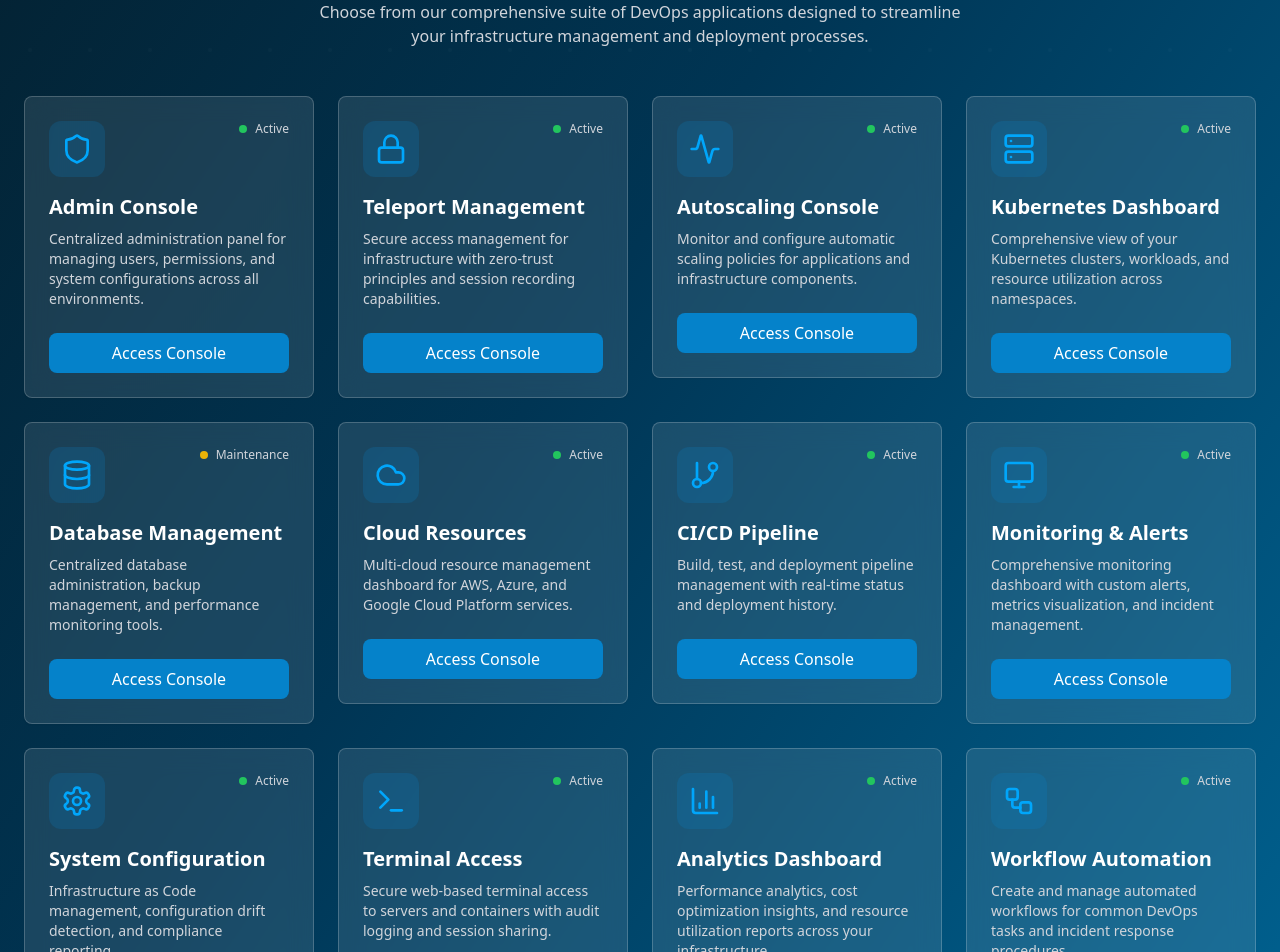
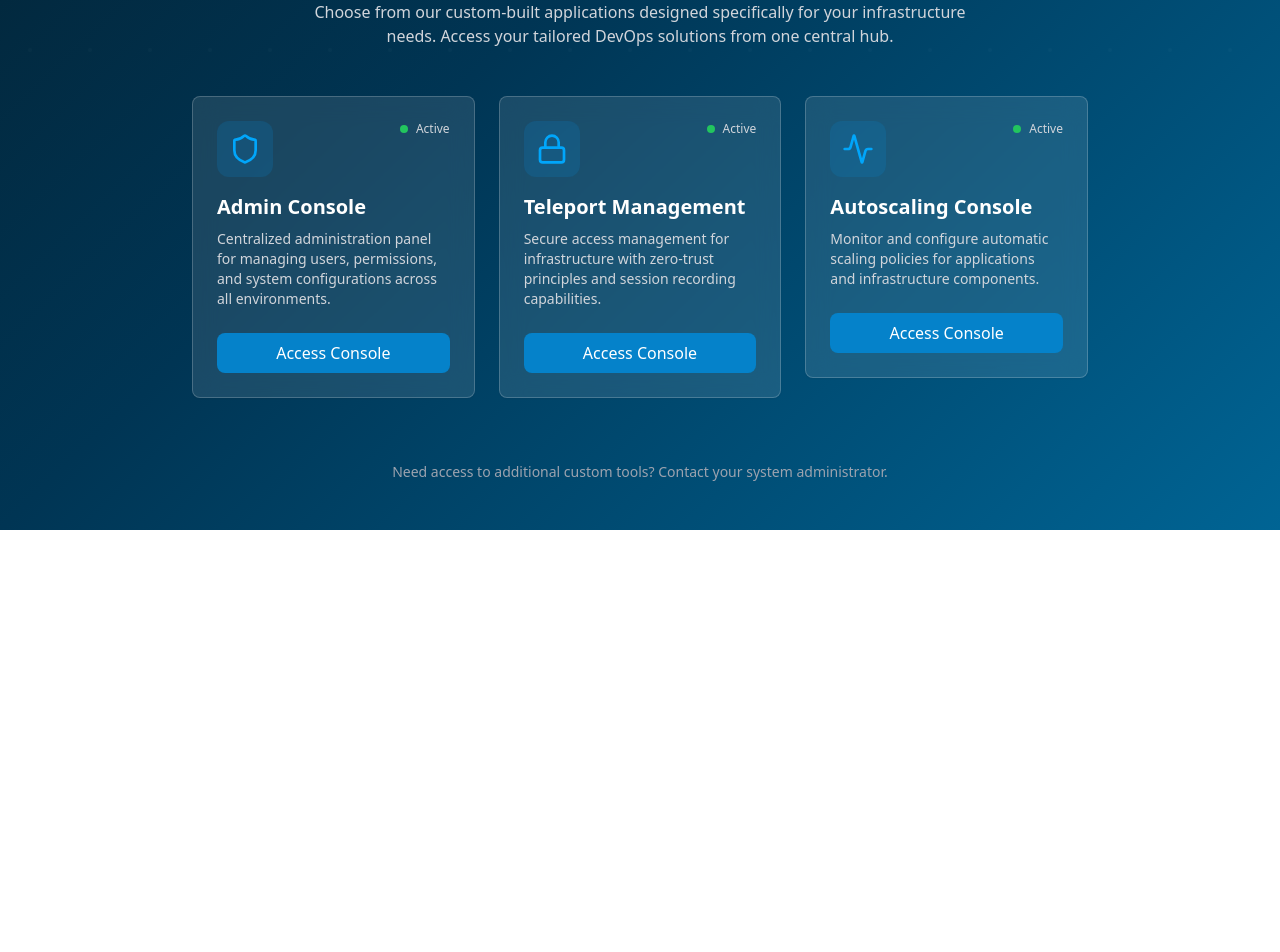
Before and after one commit to ExoPexodus/ops-portal-gateway, a React (Vite) app: page / in a window 1280 px wide. Shown: the part 700-1652 px from the top of the page. After the commit the page ends 1230 px from the top, so only its background shows below. Built offline with nearby package versions, Linux system fonts and the light colour scheme.

Commit message:
Refactor: Update landing page content
Update the landing page content to reflect the use of custom-built tools and remove all but the Admin Console, Teleport Management, and Autoscaling Console from the tools list.

```diff
--- a/src/pages/Index.tsx
+++ b/src/pages/Index.tsx
@@ -3,17 +3,8 @@ import { HeroSection } from "@/components/HeroSection";
 import { DevOpsCard } from "@/components/DevOpsCard";
 import {
   Shield,
-  Server,
   Activity,
-  Database,
-  Cloud,
-  GitBranch,
-  Monitor,
-  Settings,
-  Terminal,
-  Lock,
-  BarChart3,
-  Workflow
+  Lock
 } from "lucide-react";
 
 const devopsApplications = [
@@ -37,69 +28,6 @@ const devopsApplications = [
     icon: Activity,
     href: "/autoscaling",
     status: "active" as const
-  },
-  {
-    title: "Kubernetes Dashboard",
-    description: "Comprehensive view of your Kubernetes clusters, workloads, and resource utilization across namespaces.",
-    icon: Server,
-    href: "/kubernetes",
-    status: "active" as const
-  },
-  {
-    title: "Database Management",
-    description: "Centralized database administration, backup management, and performance monitoring tools.",
-    icon: Database,
-    href: "/database",
-    status: "maintenance" as const
-  },
-  {
-    title: "Cloud Resources",
-    description: "Multi-cloud resource management dashboard for AWS, Azure, and Google Cloud Platform services.",
-    icon: Cloud,
-    href: "/cloud",
-    status: "active" as const
-  },
-  {
-    title: "CI/CD Pipeline",
-    description: "Build, test, and deployment pipeline management with real-time status and deployment history.",
-    icon: GitBranch,
-    href: "/cicd",
-    status: "active" as const
-  },
-  {
-    title: "Monitoring & Alerts",
-    description: "Comprehensive monitoring dashboard with custom alerts, metrics visualization, and incident management.",
-    icon: Monitor,
-    href: "/monitoring",
-    status: "active" as const
-  },
-  {
-    title: "System Configuration",
-    description: "Infrastructure as Code management, configuration drift detection, and compliance reporting.",
-    icon: Settings,
-    href: "/config",
-    status: "active" as const
-  },
-  {
-    title: "Terminal Access",
-    description: "Secure web-based terminal access to servers and containers with audit logging and session sharing.",
-    icon: Terminal,
-    href: "/terminal",
-    status: "active" as const
-  },
-  {
-    title: "Analytics Dashboard",
-    description: "Performance analytics, cost optimization insights, and resource utilization reports across your infrastructure.",
-    icon: BarChart3,
-    href: "/analytics",
-    status: "active" as const
-  },
-  {
-    title: "Workflow Automation",
-    description: "Create and manage automated workflows for common DevOps tasks and incident response procedures.",
-    icon: Workflow,
-    href: "/workflows",
-    status: "active" as const
   }
 ];
 
@@ -116,14 +44,14 @@ const Index = () => {
 
         <div className="mb-12">
           <h2 className="text-3xl font-bold text-white text-center mb-4">
-            Access Your DevOps Tools
+            Access Your Custom Tools
           </h2>
           <p className="text-gray-300 text-center max-w-2xl mx-auto">
-            Choose from our comprehensive suite of DevOps applications designed to streamline your infrastructure management and deployment processes.
+            Choose from our custom-built applications designed specifically for your infrastructure needs. Access your tailored DevOps solutions from one central hub.
           </p>
         </div>
 
-        <div className="grid grid-cols-1 md:grid-cols-2 lg:grid-cols-3 xl:grid-cols-4 gap-6 max-w-7xl mx-auto">
+        <div className="grid grid-cols-1 md:grid-cols-2 lg:grid-cols-3 gap-6 max-w-4xl mx-auto">
           {devopsApplications.map((app, index) => (
             <div
               key={app.title}
@@ -139,7 +67,7 @@ const Index = () => {
 
         <div className="mt-16 text-center">
           <p className="text-gray-400 text-sm">
-            Need access to additional tools? Contact your DevOps administrator.
+            Need access to additional custom tools? Contact your system administrator.
           </p>
         </div>
       </div>
```
